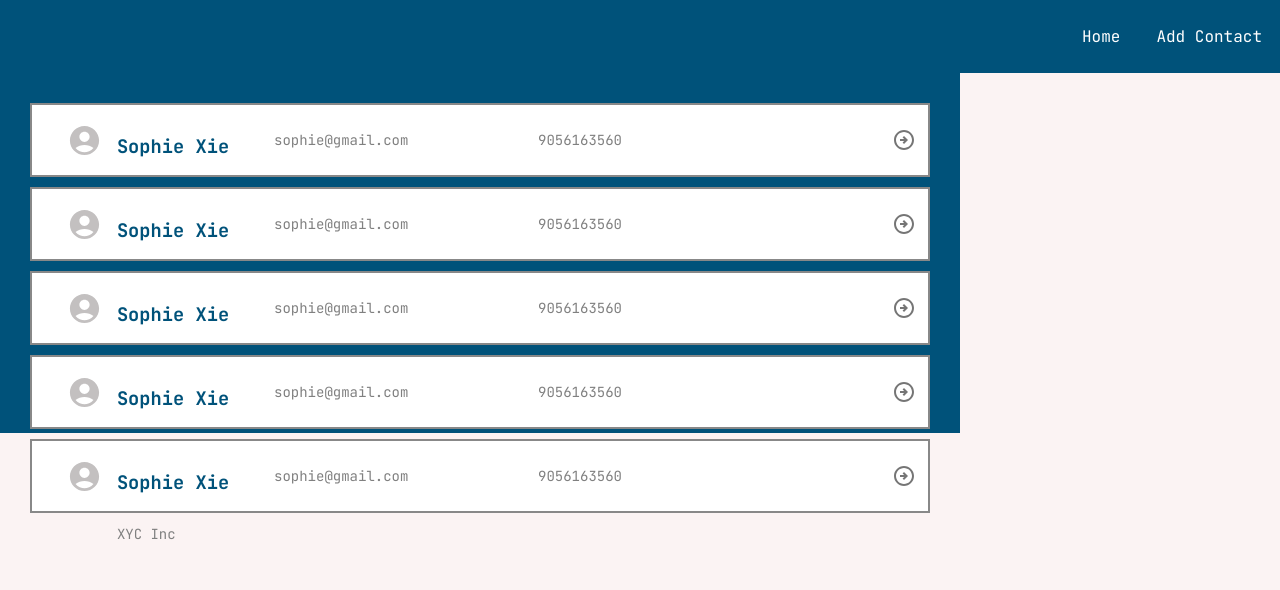
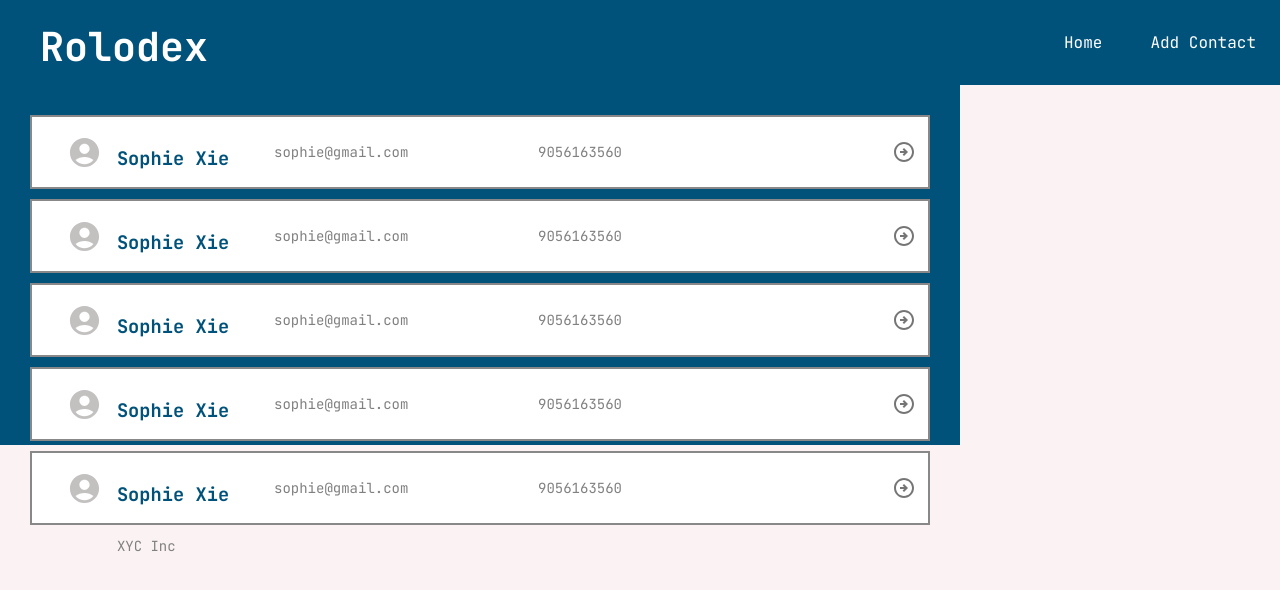
Before and after one commit to syfxie/ClientDex, a React (Create React App) app in the folder client/: page / in a window 1280 px wide. Shown: the top 590 px of the page. Built offline with nearby package versions, Linux system fonts and the light colour scheme.

Commit message:
add navbar styling

```diff
--- a/client/src/components/Navbar.css
+++ b/client/src/components/Navbar.css
@@ -1,9 +1,24 @@
+nav {
+  background-color: #00527A;
+}
+
+nav > div {
+  display: flex;
+  justify-content: space-between;
+}
+
+#title {
+  margin-left: 1em;
+  margin-top: 0.5em;
+  color: white;
+  float: left;
+}
+
 ul {
   list-style-type: none;
   margin: 0;
   padding: 0;
   overflow: hidden;
-  background-color: #00527A;
 }
 
 li {
@@ -14,6 +29,6 @@ li a {
   display: block;
   color: white;
   text-align: center;
-  padding: 26px 18px;
+  padding: 2em 1.5em;
   text-decoration: none;
 }
--- a/client/src/components/Navbar.js
+++ b/client/src/components/Navbar.js
@@ -5,6 +5,7 @@ function Navbar() {
   return (
     <nav>
       <div>
+        <h1 id="title">Rolodex</h1>
         <ul>
           <li>
             <Link to="/add-contact">Add Contact</Link>
--- a/client/src/pages/Home.js
+++ b/client/src/pages/Home.js
@@ -24,7 +24,7 @@ export default function Home() {
     return (
         <div className="list-container">
             {contactsArray.map((aContact) => {
-                return <ContactCell contact={tempContact}/>
+                return <ContactCell contact={aContact}/>
             }
             )}
         </div>
```
Also changed, not shown: 1 other file (tests, documents, lock files or other folders).
